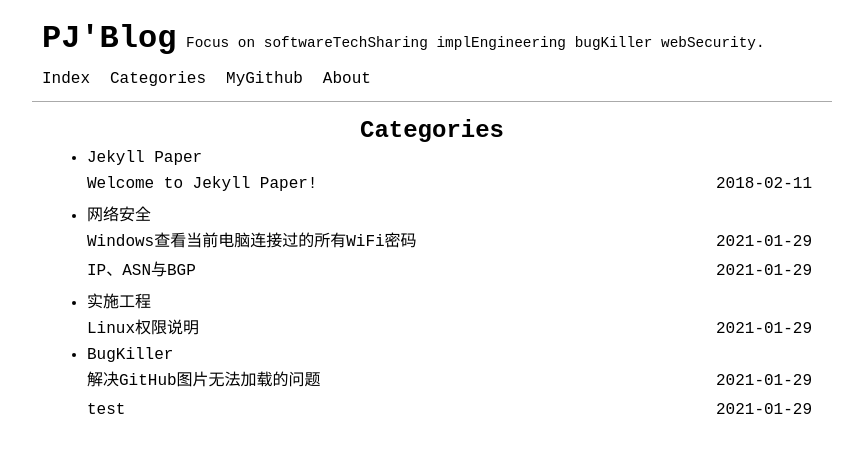
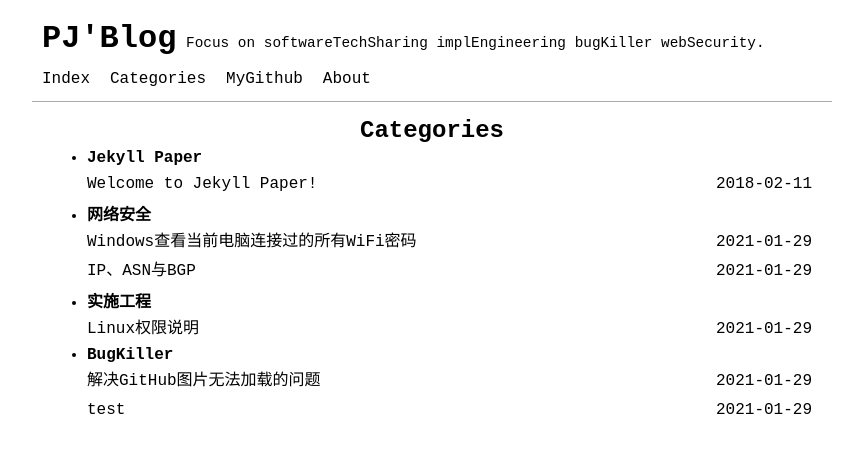
Before and after one commit to 2hux1nb0/2hux1nb0.github.io, a Jekyll site: the page built from pages/categories.html, in a window 1280 px wide. Shown: the top 451 px of the page, without its empty margins (208-1068 px from the left). Built offline with Jekyll 4.4.1, drawn with Linux system fonts in a browser that asks for light colours.

Commit message:
Update categories.html

```diff
--- a/pages/categories.html
+++ b/pages/categories.html
@@ -8,8 +8,8 @@ permalink: /categories/
   <h1 class="page-title">{{ site.data.lang[site.language].categories_title }}</h1>
   <ul class="categories-list">
     {% for category in site.categories %}
-    <li id="{{ category | first }}">{{ category | first }}
-    {% assign sorted_posts = site.posts | sort: 'date' %}{% for post in sorted_posts %}{%if post.categories contains category[0]%}
+    <li id="{{ category | first }}"><b>{{ category | first }}
+    {% assign sorted_posts = site.posts | sort: 'date' %}{% for post in sorted_posts %}{%if post.categories contains category[0]%}</b>
       <div class="posts-list-item">
         <span class="posts-list-item-name float-left"><a href="{{ post.url }}">{{ post.title }}</a></span>
         <span class="posts-list-item-date float-right">{{ post.date | date: "%Y-%m-%d" }}</span>
```
